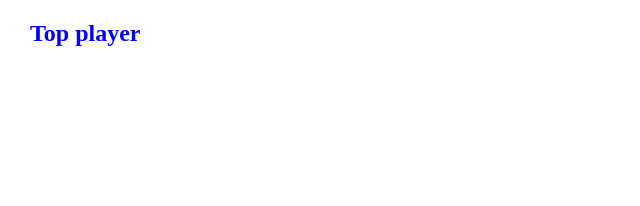
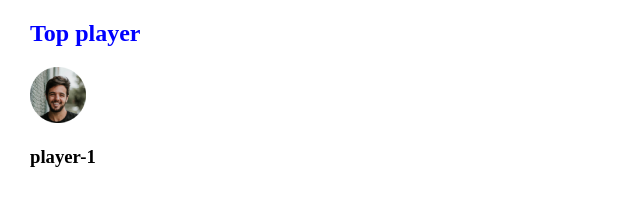
Before and after one commit to Chowdhury1990/leader-board, a plain HTML site: page index.html in a window 1280 px wide. Shown: the whole page, without its empty margins (0-640 px from the left). Drawn offline with Linux system fonts and the light colour scheme.

Commit message:
pic commit

```diff
--- a/index.html
+++ b/index.html
@@ -9,5 +9,17 @@
 <body>
     <h2 class="top">Top player</h2>
 
+    <section>
+        <div>
+            <div>
+                <img src="images/castomise player/player-1.png" alt="">
+
+                <h3>player-1</h3>
+            </div>
+        </div>
+
+
+    </section>
+
 </body>
 </html>
```
